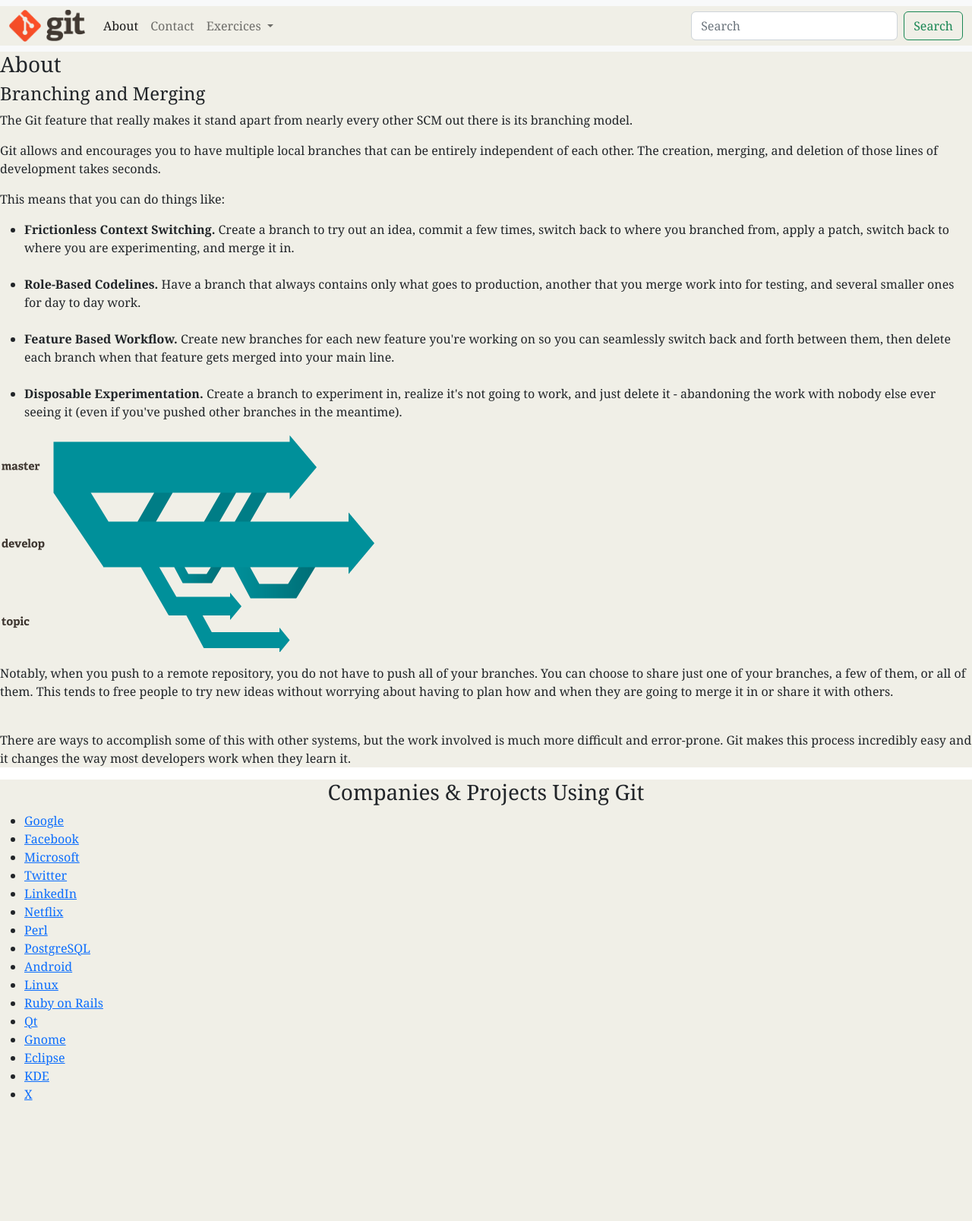
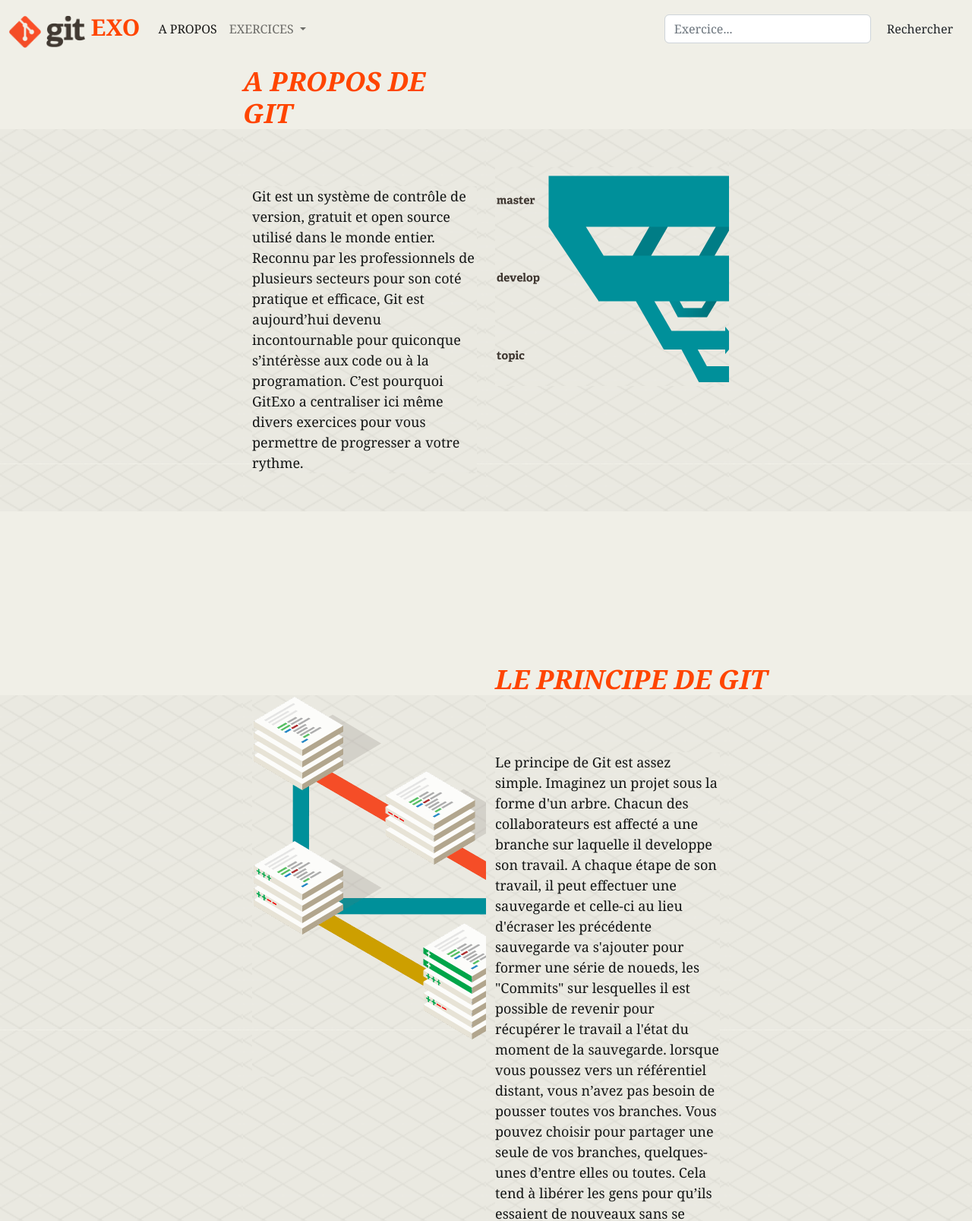
Before and after one commit to sihamnac/projetgit, a plain HTML site: page public/pages/about.html in a window 1280 px wide. Shown: the top 1607 px of the page at 76% size. Before the commit the page ends 1468 px from the top, so only its background shows below. Drawn offline with nearby package versions, Linux system fonts and the light colour scheme.

Commit message:
updating main about page

```diff
--- a/public/css/style.css
+++ b/public/css/style.css
@@ -120,3 +120,44 @@ font-weight: bold;
     color: rgb(46, 41, 41);
     background-image: url('../img/backgrill.PNG');
 }
+/* PAGE ABOUT */
+.aboutimg1{
+    max-width: 500px;
+    background-image: url('../img/backgrill.PNG');
+    margin-top: 50px;
+    margin-bottom: 50px;
+}
+.aboutp1{
+    max-width: 500px;
+    background-image: url('../img/backgrill.PNG');
+    margin-top: 75px;
+    margin-bottom: 50px;
+    font-size: 18px;
+    color: rgb(20, 22, 22);
+}
+.imgabout{
+    background-image: url('../img/backgrill.PNG');
+}
+.TITLE1{
+    color: orangered;
+    font-size: 35px;
+    font-style: italic;
+    margin-top: 10px;
+    margin-bottom: 0px;
+    margin-left: 50%;
+    font-weight: bold;
+
+}
+.TITLE2{
+    color: orangered;
+    font-size: 35px;
+    font-style: italic;
+    margin-top: 200px;
+    margin-bottom: 0px;
+    font-weight: bold;
+}
+.box{
+    border: 1px rgba(240,239,231,255);
+    padding: 100px;
+    background-color: rgba(240,239,231,255);
+}
--- a/public/pages/about.html
+++ b/public/pages/about.html
@@ -1,5 +1,5 @@
 <!DOCTYPE html>
-<html lang="en">
+<html lang="fr">
 
 
 <head>
@@ -7,7 +7,7 @@
     <meta http-equiv="X-UA-Compatible" content="IE=edge">
     <meta name="viewport" content="width=device-width, initial-scale=1.0">
     <link rel="stylesheet" href="../css/style.css">
-    <title>Git</title>
+    <title>A propos</title>
     <!-- CSS only -->
     <link href="https://cdn.jsdelivr.net/npm/bootstrap@5.2.0-beta1/dist/css/bootstrap.min.css" rel="stylesheet"
         integrity="sha384-0evHe/X+R7YkIZDRvuzKMRqM+OrBnVFBL6DOitfPri4tjfHxaWutUpFmBp4vmVor" crossorigin="anonymous">
@@ -16,10 +16,10 @@
 <body>
     <!--debut header-->
     <header>
-        <!--début navbar-->
-        <nav class="navbar navbar-expand-lg bg-light">
+        <nav class="navbar navbar-expand-lg">
             <div class="container-fluid">
-                <a class="navbar-brand" href="#"><img class="logogit" src="/public/img/logo2x.png" alt=""></a>
+                <a class="navbar-brand" href="#"><img class="logogit" src="/public/img/logo@2x.png" alt=""><span
+                        class="exo"> EXO</a></span>
                 <button class="navbar-toggler" type="button" data-bs-toggle="collapse"
                     data-bs-target="#navbarSupportedContent" aria-controls="navbarSupportedContent"
                     aria-expanded="false" aria-label="Toggle navigation">
@@ -28,142 +28,139 @@
                 <div class="collapse navbar-collapse" id="navbarSupportedContent">
                     <ul class="navbar-nav me-auto mb-2 mb-lg-0">
                         <li class="nav-item">
-                            <a class="nav-link active" aria-current="page" href="#">About</a>
-                        </li>
-                        <li class="nav-item">
-                            <a class="nav-link" href="#">Contact</a>
+                            <a class="nav-link active" aria-current="page" href="#">A PROPOS</a>
                         </li>
                         <li class="nav-item dropdown">
                             <a class="nav-link dropdown-toggle" href="#" id="navbarDropdown" role="button"
                                 data-bs-toggle="dropdown" aria-expanded="false">
-                                Exercices
+                                EXERCICES
                             </a>
                             <ul class="dropdown-menu" aria-labelledby="navbarDropdown">
-                                <li><a class="dropdown-item" href="#">Exo-git1</a></li>
-                                <li><a class="dropdown-item" href="#">Exo-git2</a></li>
-                                <li>
+                                <li><a class="dropdown-item" href="#">DEBUTANT Nv1</a></li>
+                                <li><a class="dropdown-item" href="#">DEBUTANT Nv2</a></li>
+                                <li><a class="dropdown-item" href="#">INTERMEDIAIRE Nv1</a></li>
+                                <li><a class="dropdown-item" href="#">INTERMEDIAIRE Nv2</a></li>
                                 <hr class="dropdown-divider">
                         </li>
                     </ul>
                     </li>
                     </ul>
                     <form class="d-flex" role="search">
-                        <input class="form-control me-2" type="search" placeholder="Search" aria-label="Search">
-                        <button class="btn btn-outline-success" type="submit">Search</button>
+                        <input class="form-control me-2" type="search" placeholder="Exercice..." aria-label="Search">
+                        <button class="btn" type="submit">Rechercher</button>
                     </form>
                 </div>
             </div>
         </nav>
-        <!--fin navbar-->
     </header>
     <!--fin header-->
-
-
-
     <!-- début section-->
-    <section class="contenair">
-        <div class="bloc1">
-
-            <h3>About</h3>
-            <h4>Branching and Merging</h4>
-
-            <p>
-                The Git feature that really makes it stand apart from nearly every other SCM out there is its branching
-                model.
+    <div class="container-fluid">
+        <div class="row">
+            <div class="col-6">
+                <H3 class="TITLE1">A PROPOS DE GIT</H3>
+            </div>
+            <div class="col-6">
+            </div>
+        </div>
+    </div>
+    <div class="container-fluid">
+        <div class="row">
+            <div class="col-3">
+            </div>
+            <div class="col-3">
+                <p class="aboutp1">
+                    Git est un système de contrôle de version, gratuit et open source utilisé dans le
+                    monde entier. Reconnu par les professionnels de plusieurs secteurs pour son coté pratique et
+                    efficace, Git est aujourd’hui devenu incontournable pour quiconque s’intérèsse aux code ou à la
+                    programation. C’est pourquoi GitExo a centraliser ici même divers exercices pour vous permettre
+                    de progresser a votre rythme.
                 </p>
 
-            <p>
-                Git allows and encourages you to have multiple local branches that can be entirely independent of each
-                other. The creation, merging, and deletion of those lines of development takes seconds.
-            </p>
-
-            <p>
-                This means that you can do things like:
-            </p>
-
-            <ul>
-            <li>
-                <strong>Frictionless Context Switching.</strong> Create a branch to try out an idea, commit a few times,
-                switch back to where you branched from, apply a patch, switch back to where you are experimenting, and
-                merge it in.
-            </li>
-            <br>
-            <li>
-                <strong>Role-Based Codelines.</strong> Have a branch that always contains only what goes to production,
-                another that you merge work into for testing, and several smaller ones for day to day work.
-            </li>
-            <br>
-            <li>
-                <strong>Feature Based Workflow.</strong> Create new branches for each new feature you're working on so
-                you can seamlessly switch back and forth between them, then delete each branch when that feature gets
-                merged into your main line.
-            </li>
-            <br>
-            <li>
-                <strong>Disposable Experimentation.</strong> Create a branch to experiment in, realize it's not going to
-                work, and just delete it - abandoning the work with nobody else ever seeing it (even if you've pushed
-                other branches in the meantime).
-            </li>
-            </ul>
+            </div>
+            <div class="col-3">
+                <img class="aboutimg1" src="/public/img/branches.png" alt="Schema branches">
             </div>
 
+            <div class="col-3">
 
-        <p class="img">
-            <img src="/public/img/branches.png" width="500" height="288" alt="Schema branches"
+            </div>
+        </div>
+    </div>
+    <div class="container-fluid">
+        <div class="row">
+            <div class="col-6">
+            </div>
+            <div class="col-6">
+                <H3 class="TITLE2">LE PRINCIPE DE GIT</H3>
+            </div>
+        </div>
+    </div>
+    <div class="container-fluid">
+        <div class="row">
+            <div class="col-3">
+            </div>
+            <div class="col-3">
+  <img class="imgabout" src="/public/img/branching-illustration2x.png" alt="">
+            </div>
+            <div class="col-3">
+                <p class="aboutp1"> Le principe de Git est assez simple. Imaginez un projet sous la forme d'un arbre. Chacun des
+                    collaborateurs est affecté a une branche sur laquelle il developpe son travail.
+                    A chaque étape de son travail, il peut effectuer une sauvegarde et celle-ci au lieu d'écraser
+                    les précédente sauvegarde va s'ajouter pour former une série de noueds, les "Commits" sur
+                    lesquelles il est possible de revenir pour récupérer le travail a l'état du moment de la
+                    sauvegarde.
+                    lorsque vous poussez vers un référentiel distant, vous n’avez pas besoin de pousser toutes vos
+                    branches. Vous pouvez choisir
+                    pour partager une seule de vos branches, quelques-unes d’entre elles ou toutes. Cela tend à
+                    libérer les gens pour qu’ils essaient de nouveaux
+                    sans se soucier d’avoir à planifier comment et quand ils vont les fusionner ou les partager avec
+                    autrui.
+                </p>
+            </div>
+            <div class="col-3">
+            </div>
+        </div>
+    </div>
+    <div class="box"></div>
+        </section>
+        <!--fin section-->
+        <!-- début footer-->
+        <!--Footer-->
+        <footer>
 
-        </p>
+            <section id="companies-projects">
+                <h3 class="footerh3"> Quelques sociétés & projets qui utilisent Git</h3>
+                <div class="footer">
+                    <div class="footer-titre footer-1"><img class="logofooter" src="/public/img/logo@2x.png"
+                            alt=""><span class="logofooter">EXO</span>
+                    </div>
+                    <div class="footer-titre footer-1">
+                        <a class="" href="/public/pages/about.html">Á Propos</a>
+                        <a class="" href="public/pages/exercices.html">Exercices</a>
+                    </div>
+                    <div class="footer-titre footer-1">
+                        <a class="" href="https://github.com/google">Google</a>
+                        <a class="" href="https://github.com/facebook">Facebook</a>
+                    </div>
+                    <div class="footer-titre footer-1">
+                        <a class="" href="https://github.com/Microsoft">Microsoft</a>
+                        <a class="" href="https://github.com/twitter">Twitter</a>
+                    </div>
+                    <div class="footer-titre footer-3">
+                        <a class="" href="https://github.com/linkedin">LinkedIn</a>
+                        <a class="" href="https://github.com/netflix">Netflix</a>
+                    </div>
+                    <div class="footer-titre footer-3">
+                        <div class="copyright"><span>GITEXO</span> - <a class="link"
+                                href="https://www.molengeek.org/"><span class="link">MOLENGEEK</span> </a> PROJECT BY
+                            <span class="link">GARY & SIHAM</span></div>
+                    </div>
 
-        <div class="bloc2">
-            <p>
-                Notably, when you push to a remote repository, you do not have to push all of your branches. You can choose
-                to share just one of your branches, a few of them, or all of them. This tends to free people to try new
-                ideas without worrying about having to plan how and when they are going to merge it in or share it with
-                others.
-            </p>
-            <br>
-            <p>
-                There are ways to accomplish some of this with other systems, but the work involved is much more difficult
-                and error-prone. Git makes this process incredibly easy and it changes the way most developers work when
-                they learn it.
-            </p>
                 </div>
 
             </section>
-    <!--fin section-->
-
-        <!-- début footer-->
-        <!--Footer-->
-    <footer>
-        <section id="companies-projects">
-            <h3 class="text-center"> Companies & Projects Using Git </h3>
-            <ul>
-                <li><a class="google" href="https://github.com/google">Google</a></li>
-                <li><a class="facebook" href="https://github.com/facebook">Facebook</a></li>
-                <li><a class="microsoft" href="https://github.com/Microsoft">Microsoft</a></li>
-                <li><a class="twitter" href="https://github.com/twitter">Twitter</a></li>
-                <li><a class="linked-in" href="https://github.com/linkedin">LinkedIn</a></li>
-                <li><a class="netflix" href="https://github.com/netflix">Netflix</a></li>
-                <li><a class="perl" href="https://perl5.git.perl.org/perl.git">Perl</a></li>
-                <li><a class="postgresql" href="https://git.postgresql.org/gitweb/">PostgreSQL</a></li>
-
-                <li><a class="android" href="https://android-review.googlesource.com/#/q/status:open,n,z">Android</a>
-                </li>
-                <li><a class="linux" href="https://git.kernel.org/cgit/linux/kernel/git/torvalds/linux.git">Linux</a>
-                </li>
-                <li><a class="rails" href="https://github.com/rails/rails">Ruby on Rails</a></li>
-                <li><a class="qt" href="https://code.qt.io/cgit/">Qt</a></li>
-                <li><a class="gnome" href="https://gitlab.gnome.org/GNOME">Gnome</a></li>
-                <li><a class="eclipse" href="https://git.eclipse.org/c/">Eclipse</a></li>
-                <li><a class="kde" href="https://invent.kde.org/explore/groups">KDE</a></li>
-                <li><a class="x" href="https://cgit.freedesktop.org/xorg/xserver/">X</a></li>
-            </ul>
-        </section>
         </footer>
         <!--fin footer-->
-
-
-
-
 </body>
-
 </html>
```
Also changed, not shown: index.html (+1 -1 lines). Lines whose indentation alone changed are shown as unchanged.
